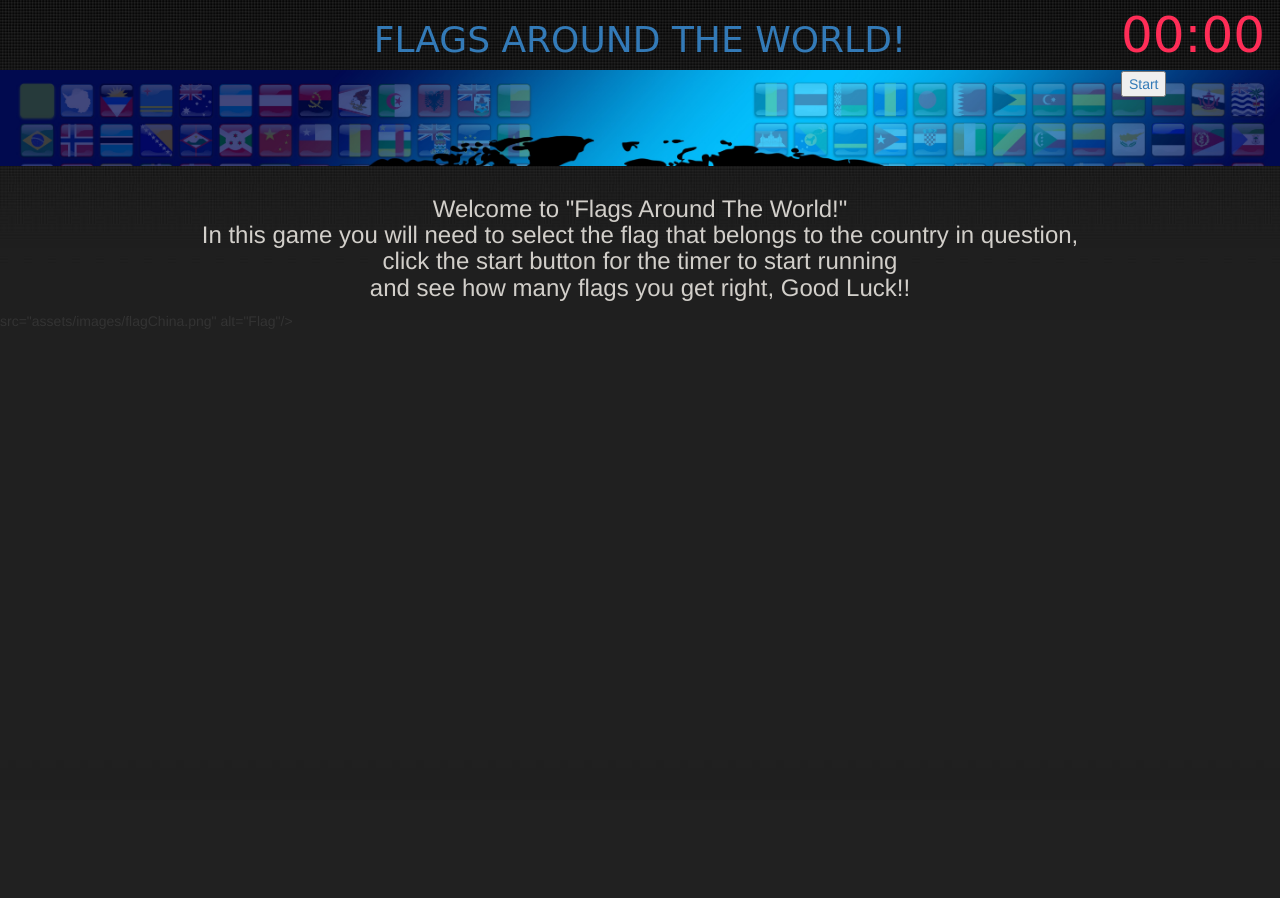
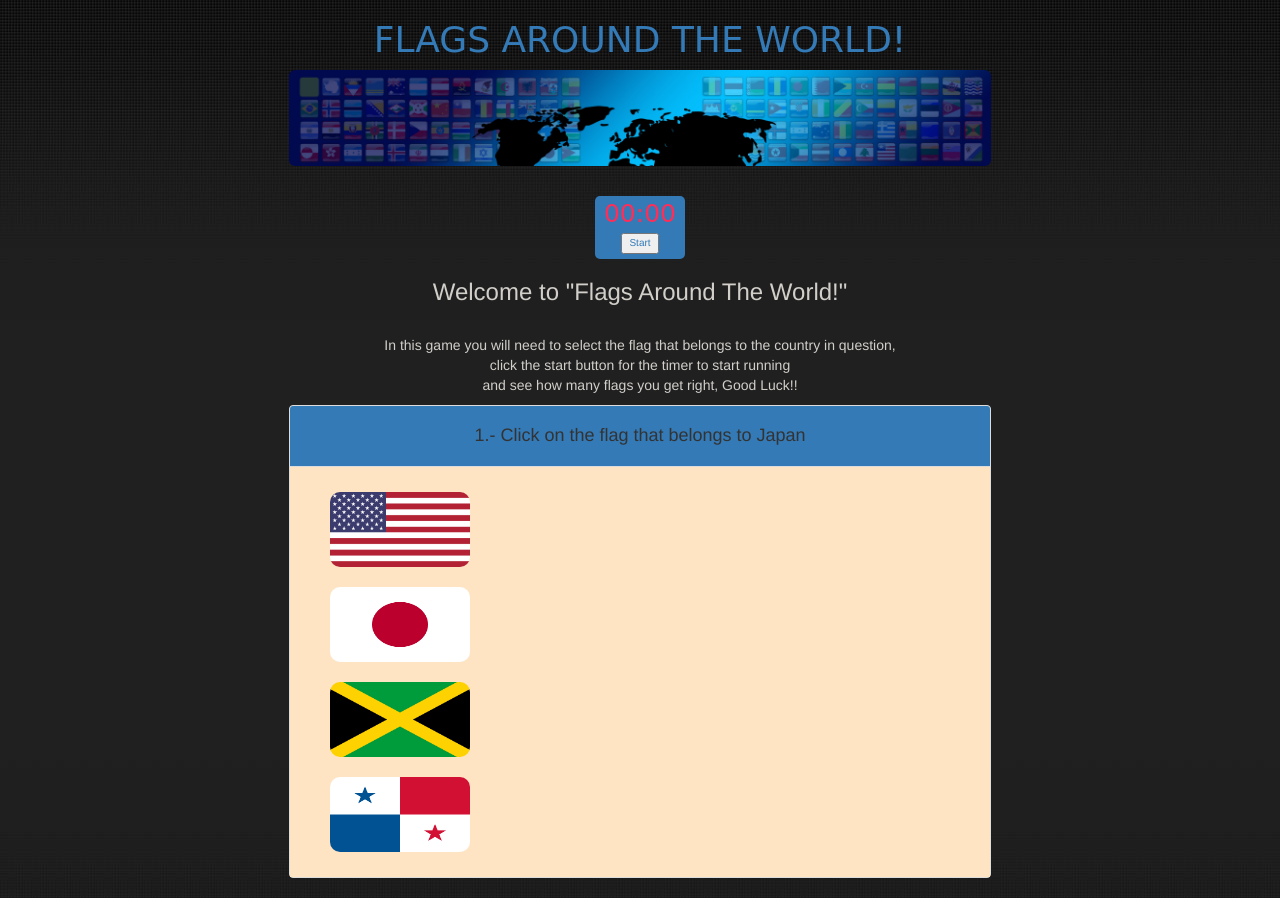
Before and after one commit to owelchez/TriviaGame, a PHP site: page / in a window 1280 px wide. Before the commit the page ends 329 px from the top, so only its background shows below. Run offline with PHP 8.4, Linux system fonts and the light colour scheme.

Commit message:
Back to formula :O

```diff
--- a/assets/css/style.css
+++ b/assets/css/style.css
@@ -1,3 +1,24 @@
+img
+{
+	border-radius: 10px;
+	margin: 10px;
+	width: 140px;
+	height: 75px;
+	float: left;
+}
+
+body
+{
+	position: relative;
+	background-image: url('../images/gradient4.jpg');
+}
+
+.container
+{
+	max-width: 732px;
+ 	/*I need to work in a way to stop the container from stretching more to be able to have all flags in line (media queries maybe)*/
+}
+
 .jumbotron
 {
 	background-image: url('../images/banner.jpg');
@@ -11,66 +32,42 @@
 	float: right;
 }
 
-h3
+#intro
 {
 	text-align: center;
 	color: #d2cfca;
+	margin-bottom: 10px;
 }
 
 #wrapper
 {
-	display:block;
-    cursor:pointer;
-    z-index:3;
-    position: fixed;
-    top:0;
-    right:0;
-    margin-right: 15px;
+	width: 90px;
+	background-color: #337ab7;
+	border-radius: 5px;
+	text-align: center;
+	margin: 0 auto;
+	margin-bottom: 20px;
 }
 
 #start
 {
 	color: #337ab7;
+	font-size: 10px;
+	text-align: center;
+	margin-bottom: 5px;
 }
 
 #timer
 {
 	color: #ff2d57;
-	font-size: 50px;
+	font-size: 25px;
 	font-family: cursive;
 	text-align: center;
 }
 
-#buttons{
+#buttons
+{
   text-align: center;
-}
-
-input[type=checkbox], input[type=radio]
-{
-    margin-left:  85px;
-    margin-top: 1px\9;
-    line-height: normal;
-}
-
-img
-{
-	border-radius: 10px;
-	margin: 10px;
-	width: 160px;
-	height: 90px;
-	float: left;
-}
-
-body
-{
-	position: relative;
-	background-image: url('../images/gradient4.jpg');
-}
-
-.container
-{
-	width: 180px;
-	float: left;
 }
 
 #title
@@ -84,9 +81,11 @@ body
 {
 	text-align: center;
 	background-color: #337ab7;
+	margin: 0 auto;
 }
 
 .panel-body
 {
 	background-color: bisque;
+	margin: 0 auto;
 }
--- a/index.html
+++ b/index.html
@@ -6,458 +6,49 @@
 	<link rel="stylesheet" href="https://maxcdn.bootstrapcdn.com/bootstrap/3.3.6/css/bootstrap.min.css" integrity="sha384-1q8mTJOASx8j1Au+a5WDVnPi2lkFfwwEAa8hDDdjZlpLegxhjVME1fgjWPGmkzs7" crossorigin="anonymous">
 	<script src="https://code.jquery.com/jquery-2.2.4.js"></script>
 	<link rel="stylesheet" type="text/css" href="assets/css/style.css">
-	<h1 id="title">FLAGS AROUND THE WORLD!</h1>
 
-
+		<div id="title">
+			<h1>FLAGS AROUND THE WORLD!</h1>
+		</div>
 
 </head>
+
 <body>
+<div class="container">
+		<div class="jumbotron">
+			<!-- This is a place for the banner -->
+		</div>
 
-
-
-<div class="jumbotron">
 				<div id="wrapper">
 				    <div id="timer">00:00</div>
 				    <button id="start">Start</button>
 				</div>
-											</div>
+
+	<div id="intro">
+		<h4><p><h3><p>Welcome to "Flags Around The World!"</p></h3> <br>In this game you will need to select the flag that belongs to the country in question, <br>click the start button for the timer to start running <br>and see how many flags you get right, Good Luck!!</p></h4>
 	</div>
 
 
-<h3><p>Welcome to "Flags Around The World!" <br>In this game you will need to select the flag that belongs to the country in question, <br>click the start button for the timer to start running <br>and see how many flags you get right, Good Luck!!</p></h3>
 
-
-            src="assets/images/flagChina.png" alt="Flag"/></div>
-						</div>
-					</div>
-	  			</div>
-		</div>                   			<!-- Question # 1 -->
-                               			<div id="question1">
-		<div class="panel panel-default">
+										<!-- Question # 1 -->
+		<div class="panel panel-default" id="question1">
 			<div class="panel-heading">
-				<h4 id="class1">1.- Which of the following group of flags belong to Honduras?</h4>
+				<h4 id="class1">1.- Click on the flag that belongs to Japan</h4>
 			</div>
 				<div class="panel-body">
 
 					<div class="col-md-2">
-						<div class="row">
-						<div class="wrongAnswer1"><img src="assets/images/flagThailand.png" alt="Flag"/></div>
-						</div>
-					</div>
-
-					<div class="col-md-2">
-						<div class="row">
-						<div class="rightAnswer1"><img src="assets/images/flagHonduras.png" alt="Flag"/></div>
-						</div>
-					</div>
-
-					<div class="col-md-2">
-						<div class="row">
-						<div class="wrongAnswer1"><img src="assets/images/flagPoland.png" alt="Flag"/></div>
-						</div>
-					</div>
-
-					<div class="col-md-2">
-						<div class="row">
-						<div class="wrongAnswer1"><img src="assets/images/flagGermany.png" alt="Flag"/></div>
-						</div>
-					</div>
-
-					<div class="col-md-2">
-						<div class="row">
-						<div class="wrongAnswer1"><img
-										</div>
-
-										<!-- Question # 2 -->
-		<div class="panel panel-default" id="question2">
-			<div class="panel-heading">
-				<h4 id="class1">2.- Which of the following group of flags belong to Japan?</h4>
-			</div>
-				<div class="panel-body">
-
-					<div class="col-md-2">
-						<div class="row">
-						<div class="wrongAnswer2"><img src="assets/images/flagUSA.png" alt="Flag"/></div>
-
-						</div>
-					</div>
-
-					<div class="col-md-2">
-						<div class="row">
-						<div class="wrongAnswer2"><img src="assets/images/flagJamaica.png" alt="Flag"/></div>
-
-						</div>
-					</div>
-
-					<div class="col-md-2">
-						<div class="row">
-						<div class="rightAnswer2"><img src="assets/images/flagJapan.png" alt="Flag"/></div>
-						</div>
-					</div>
-
-					<div class="col-md-2">
-						<div class="row">
-						<div class="wrongAnswer2"><img src="assets/images/flagPanama.png" alt="Flag"/></div>
-
-						</div>
-					</div>
-
-					<div class="col-md-2">
-						<div class="row">
-						<div class="wrongAnswer2"><img src="assets/images/flagNetherlands.png" alt="Flag"/></div>
+						<div>
+							<div><img src="assets/images/flagUSA.png" alt="Flag"/></div>
+							<div><img src="assets/images/flagJapan.png" alt="Flag"/></div>
+							<div><img src="assets/images/flagJamaica.png" alt="Flag"/></div>
+							<div><img src="assets/images/flagPanama.png" alt="Flag"/></div>
 						</div>
 					</div>
 				</div>
 		</div>
 
-										<!-- Question # 3 -->
-		<div class="panel panel-default" id="question3">
-			<div class="panel-heading">
-				<h4 id="class1">3.- Which of the following group of flags belong to South Africa?</h4>
 </div>
-				<div class="panel-body">
-
-					<div class="col-md-2">
-						<div class="row">
-						<div class="wrongAnswer3"><img src="assets/images/flagMexico.png" alt="Flag"/></div>
-
-						</div>
-					</div>
-
-					<div class="col-md-2">
-						<div class="row">
-						<div class="wrongAnswer3"><img src="assets/images/flagPhilippines.png" alt="Flag"/></div>
-
-						</div>
-					</div>
-
-					<div class="col-md-2">
-						<div class="row">
-						<div class="wrongAnswer3"><img src="assets/images/flagItaly.png" alt="Flag"/></div>
-
-						</div>
-					</div>
-
-					<div class="col-md-2">
-						<div class="row">
-						<div class="wrongAnswer3"><img src="assets/images/flagIsrael.png" alt="Flag"/></div>
-
-						</div>
-					</div>
-
-					<div class="col-md-2">
-						<div class="row">
-						<div class="rightAnswer3"><img src="assets/images/flagSouthAfrica.png" alt="Flag"/></div>
-						</div>
-					</div>
-
-
-	  			</div>
-		</div>
-
-										<!-- Question # 4 -->
-		<div class="panel panel-default" id="question4">
-			<div class="panel-heading">
-				<h4 id="class1">4.- Which of the following group of flags belong to Argentina?</h4>
-			</div>
-				<div class="panel-body">
-
-					<div class="col-md-2">
-						<div class="row">
-						<div class="wrongAnswer4"><img src="assets/images/flagBelgium.png" alt="Flag"/></div>
-
-						</div>
-					</div>
-
-					<div class="col-md-2">
-						<div class="row">
-						<div class="rightAnswer4"><img src="assets/images/flagArgentina.png" alt="Flag"/></div>
-						</div>
-					</div>
-
-					<div class="col-md-2">
-						<div class="row">
-						<div class="wrongAnswer4"><img src="assets/images/flagGuatemala.png" alt="Flag"/></div>
-
-						</div>
-					</div>
-
-					<div class="col-md-2">
-						<div class="row">
-						<div class="wrongAnswer4"><img src="assets/images/flagPeru.png" alt="Flag"/></div>
-
-						</div>
-					</div>
-
-					<div class="col-md-2">
-						<div class="row">
-						<div class="wrongAnswer4"><img src="assets/images/flagDominicanRepublic.png" alt="Flag"/></div>
-						</div>
-					</div>
-
-	  			</div>
-		</div>
-
-
-										<!-- Question # 5 -->
-		<div class="panel panel-default" id="question5">
-			<div class="panel-heading">
-				<h4 id="class1">5.- Which of the following group of flags belong to Colombia?</h4>
-			</div>
-				<div class="panel-body">
-
-					<div class="col-md-2">
-						<div class="row">
-						<div class="wrongAnswer5"><img src="assets/images/flagBolivia.png" alt="Flag"/></div>
-
-						</div>
-					</div>
-
-					<div class="col-md-2">
-						<div class="row">
-						<div class="wrongAnswer5"><img src="assets/images/flagFrance.png" alt="Flag"/></div>
-
-						</div>
-					</div>
-
-					<div class="col-md-2">
-						<div class="row">
-						<div class="wrongAnswer5"><img src="assets/images/flagElSalvador.png" alt="Flag"/></div>
-
-						</div>
-					</div>
-
-					<div class="col-md-2">
-						<div class="row">
-						<div class="wrongAnswer5"><img src="assets/images/flagEcuador.png" alt="Flag"/></div>
-
-						</div>
-					</div>
-
-					<div class="col-md-2">
-						<div class="row">
-						<div class="rightAnswer5"><img src="assets/images/flagColombia.png" alt="Flag"/></div>
-						</div>
-					</div>
-
-	  			</div>
-		</div>
-
-										<!-- Question # 6 -->
-		<div class="panel panel-default" id="question6">
-			<div class="panel-heading">
-				<h4 id="class1">6.- Which of the following group of flags belong to Italy?</h4>
-			</div>
-				<div class="panel-body">
-
-					<div class="col-md-2">
-						<div class="row">
-						<div class="rightAnswer6"><img src="assets/images/flagItaly.png" alt="Flag"/></div>
-						</div>
-					</div>
-
-					<div class="col-md-2">
-						<div class="row">
-						<div class="wrongAnswer6"><img src="assets/images/flagChile.png" alt="Flag"/></div>
-
-						</div>
-					</div>
-
-					<div class="col-md-2">
-						<div class="row">
-						<div class="wrongAnswer6"><img src="assets/images/flagSouthKorea.png" alt="Flag"/></div>
-
-						</div>
-					</div>
-
-					<div class="col-md-2">
-						<div class="row">
-						<div class="wrongAnswer6"><img src="assets/images/flagSwitzerland.png" alt="Flag"/></div>
-
-						</div>
-					</div>
-
-					<div class="col-md-2">
-						<div class="row">
-						<div class="wrongAnswer6"><img src="assets/images/flagUruguay.png" alt="Flag"/></div>
-						</div>
-					</div>
-
-	  			</div>
-		</div>
-
-										<!-- Question # 7 -->
-		<div class="panel panel-default" id="question7">
-			<div class="panel-heading">
-				<h4 id="class1">7.- Which of the following group of flags belong to Brazil?</h4>
-			</div>
-				<div class="panel-body">
-
-					<div class="col-md-2">
-						<div class="row">
-						<div class="wrongAnswer7"><img src="assets/images/flagAustria.png" alt="Flag"/></div>
-
-						</div>
-					</div>
-
-					<div class="col-md-2">
-						<div class="row">
-						<div class="wrongAnswer7"><img src="assets/images/flagBarbados.png" alt="Flag"/></div>
-
-						</div>
-					</div>
-
-					<div class="col-md-2">
-						<div class="row">
-						<div class="wrongAnswer7"><img src="assets/images/flagEgypt.png" alt="Flag"/></div>
-
-						</div>
-					</div>
-
-					<div class="col-md-2">
-						<div class="row">
-						<div class="rightAnswer7"><img src="assets/images/flagBrazil.png" alt="Flag"/></div>
-						</div>
-					</div>
-
-					<div class="col-md-2">
-						<div class="row">
-						<div class="wrongAnswer7"><img src="assets/images/flagSlovakia.png" alt="Flag"/></div>
-						</div>
-					</div>
-
-	  			</div>
-		</div>
-
-										<!-- Question # 8 -->
-		<div class="panel panel-default" id="question8">
-			<div class="panel-heading">
-				<h4 id="class1">8.- Which of the following group of flags belong to Canada?</h4>
-			</div>
-				<div class="panel-body">
-
-					<div class="col-md-2">
-						<div class="row">
-						<div class="wrongAnswer8"><img src="assets/images/flagKenya.png" alt="Flag"/></div>
-
-						</div>
-					</div>
-
-					<div class="col-md-2">
-						<div class="row">
-						<div class="rightAnswer8"><img src="assets/images/flagCanada.png" alt="Flag"/></div>
-						</div>
-					</div>
-
-					<div class="col-md-2">
-						<div class="row">
-						<div class="wrongAnswer8"><img src="assets/images/flagMadagascar.png" alt="Flag"/></div>
-
-						</div>
-					</div>
-
-					<div class="col-md-2">
-						<div class="row">
-						<div class="wrongAnswer8"><img src="assets/images/flagEstonia.png" alt="Flag"/></div>
-
-						</div>
-					</div>
-
-					<div class="col-md-2">
-						<div class="row">
-						<div class="wrongAnswer8"><img src="assets/images/flagBulgaria.png" alt="Flag"/></div>
-						</div>
-					</div>
-
-	  			</div>
-		</div>
-
-										<!-- Question # 9 -->
-		<div class="panel panel-default" id="question9">
-			<div class="panel-heading">
-				<h4 id="class1">9.- Which of the following group of flags belong to Sweden?</h4>
-			</div>
-				<div class="panel-body">
-
-					<div class="col-md-2">
-						<div class="row">
-						<div class="wrongAnswer9"><img src="assets/images/flagIreland.png" alt="Flag"/></div>
-
-						</div>
-					</div>
-
-					<div class="col-md-2">
-						<div class="row">
-						<div class="wrongAnswer9"><img src="assets/images/flagBelize.png" alt="Flag"/></div>
-
-						</div>
-					</div>
-
-					<div class="col-md-2">
-						<div class="row">
-						<div class="rightAnswer9"><img src="assets/images/flagSweden.png" alt="Flag"/></div>
-						</div>
-					</div>
-
-					<div class="col-md-2">
-						<div class="row">
-						<div class="wrongAnswer9"><img src="assets/images/flagIndia.png" alt="Flag"/></div>
-
-						</div>
-					</div>
-
-					<div class="col-md-2">
-						<div class="row">
-						<div class="wrongAnswer9"><img src="assets/images/flagGreece.png" alt="Flag"/></div>
-						</div>
-					</div>
-
-	  			</div>
-		</div>
-
-										<!-- Question # 10 -->
-		<div class="panel panel-default" id="question10">
-			<div class="panel-heading">
-				<h4 id="class1">10.- Which of the following group of flags belong to Germany?</h4>
-			</div>
-				<div class="panel-body">
-
-					<div class="col-md-2">
-						<div class="row">
-						<div class="rightAnswer10"><img src="assets/images/flagGermany.png" alt="Flag"/></div>
-						</div>
-					</div>
-
-					<div class="col-md-2">
-						<div class="row">
-						<div class="wrongAnswer10"><img src="assets/images/flagMongolia.png" alt="Flag"/></div>
-
-						</div>
-					</div>
-
-					<div class="col-md-2">
-						<div class="row">
-						<div class="wrongAnswer10"><img src="assets/images/flagSaudiArabia.png" alt="Flag"/></div>
-
-						</div>
-					</div>
-
-					<div class="col-md-2">
-						<div class="row">
-						<div class="wrongAnswer10"><img src="assets/images/flagSpain.png" alt="Flag"/></div>
-
-						</div>
-					</div>
-
-					<div class="col-md-2">
-						<div class="row">
-						<div class="wrongAnswer10"><img src="assets/images/flagLaos.png" alt="Flag"/></div>
-						</div>
-					</div>
-
-	  			</div>
-		</div>
-
 <script type="text/javascript" src="assets/javascript/app.js"></script>
 </body>
 </html>
```
Also changed, not shown: assets/javascript/app.js (+15 -31 lines). Lines whose indentation alone changed are shown as unchanged.
